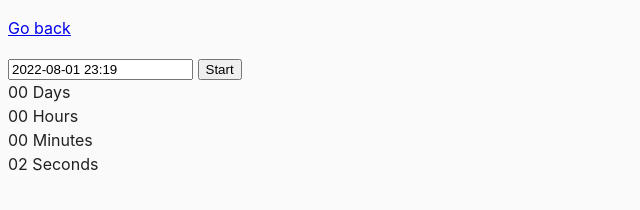
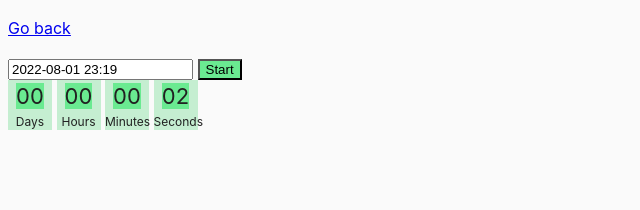
Before and after one commit to Elena-Holz/goit-js-hw-09, a website built with Parcel: page src/02-timer.html in a window 1280 px wide. Shown: the whole page, without its empty margins (0-640 px from the left). Built offline with nearby package versions, Linux system fonts and the light colour scheme.

Commit message:
add3.08-2

```diff
--- a/src/css/common.css
+++ b/src/css/common.css
@@ -16,3 +16,33 @@ img {
   display: block;
   max-width: 100%;
 }
+
+/* .timer {
+  background-color: rgb(207, 183, 166);
+} */
+
+.field {
+  display: inline-block;
+  text-align: center;
+  border: 1px;
+  background-color: rgb(197, 238, 209);
+  width: 44px;
+  height: 50px;
+
+}
+
+.label {
+  display: block;
+  font-size: 12px;
+
+}
+
+.value {
+font-size: 22px;
+text-align: center;
+background-color: rgb(106, 234, 145);
+}
+
+[data-start] {
+  background-color: rgb(106, 234, 145);
+}
```
Also changed, not shown: src/sass/_timer.scss (deleted, +0 -11 lines).
